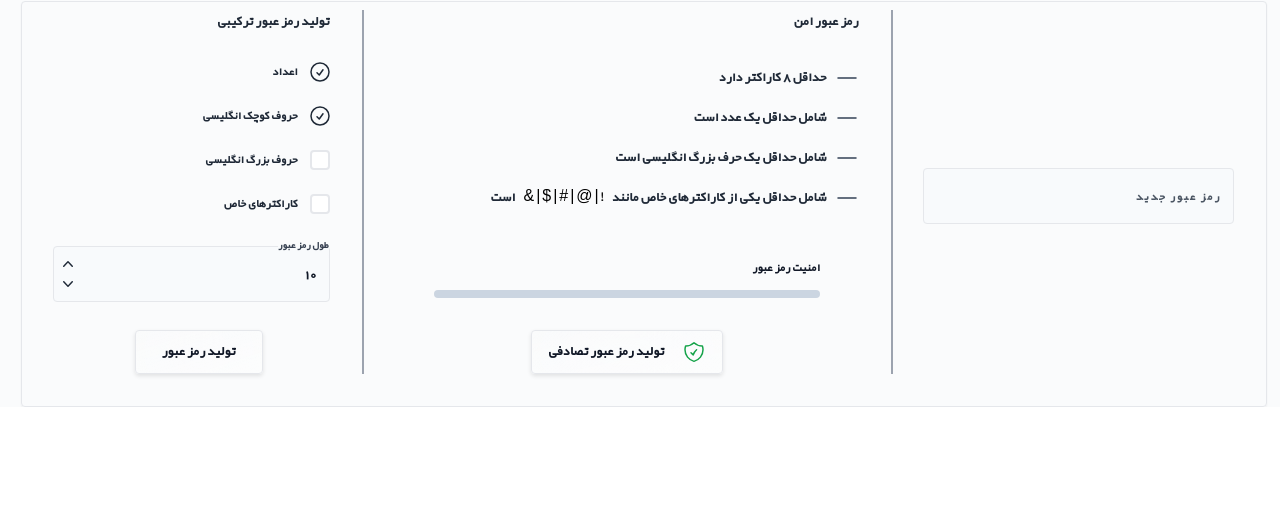
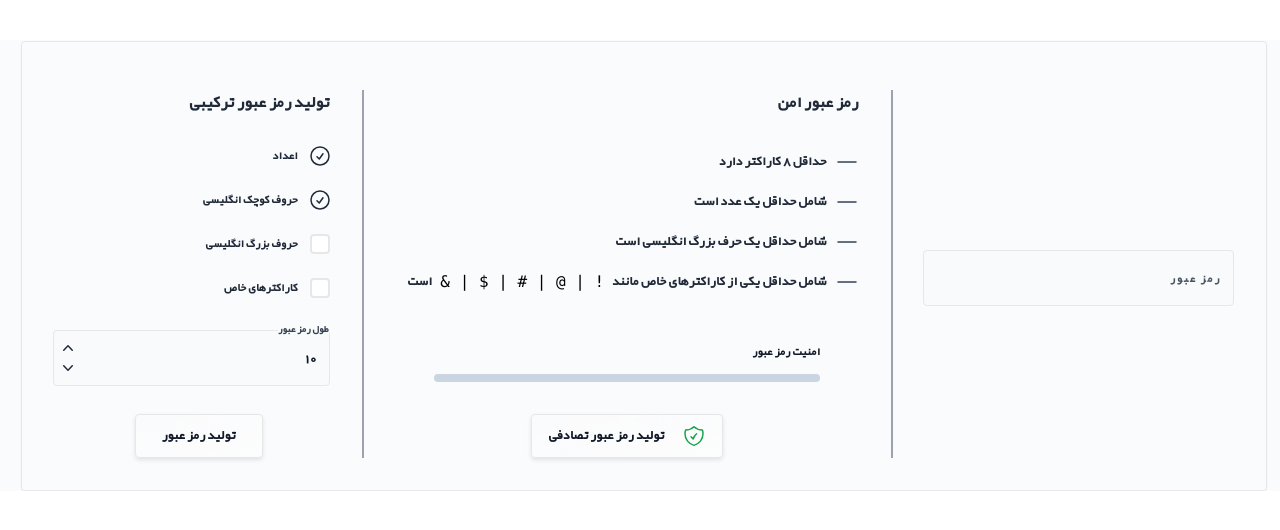
Before and after one commit to rezasmoradi/pgen, a Next.js app: page / in a window 1280 px wide. Shown: the top 530 px of the page. Built offline with nearby package versions, Linux system fonts and the light colour scheme.

Commit message:
added some preferences

```diff
--- a/pages/index.js
+++ b/pages/index.js
@@ -152,14 +152,14 @@ export default function Home() {
         <meta name="viewport" content="width=device-width, initial-scale=1" />
         <link rel="icon" href="/favicon.ico" />
       </Head>
-      <div className="w-full h-auto flex dark:bg-gray-800 transition-all bg-slate-300/10" style={{ direction: 'rtl' }}>
+      <div className="w-full h-auto flex mt-10 dark:bg-gray-800 transition-all bg-slate-300/10" style={{ direction: 'rtl' }}>
         <div className="w-full h-auto pl-2 dark:bg-gray-800 transition-all">
           <div style={{ width: '98%', height: 'auto' }} className="border mx-auto mt-px dark:border-gray-600 rounded shadow-sm dark:shadow-slate-600">
-            <div className="w-full h-auto flex flex-col mt-2 mb-8">
+            <div className="w-full h-auto flex flex-col mt-12 mb-8">
               <div className="w-full h-auto grid place-content-center items-center place-items-center grid-cols-1 md:grid-cols-2 lg:grid-cols-[30%_minmax(40%,_1fr)_30%]">
                 <section className="w-full sm:w-10/12 h-auto mx-auto flex flex-col justify-around lg:mr-8">
                   <TextField
-                    label={'رمز عبور جدید'}
+                    label={'رمز عبور '}
                     id="new_pass"
                     type={textType}
                     value={password}
@@ -184,7 +184,7 @@ export default function Home() {
                   </TextField>
                 </section>
                 <section className="w-full h-auto md:border-r-2 border-gray-400 pr-8 mt-8 md:mt-0">
-                  <span className="inline-block text-medium text-gray-800 dark:text-gray-300 mb-4">رمز عبور امن</span>
+                  <span className="inline-block text-xl text-gray-800 dark:text-gray-300 mb-4">رمز عبور امن</span>
                   <ul>
                     <li className="flex justify-start mt-4 mb-4">
                       <svg xmlns="http://www.w3.org/2000/svg" fill="none" viewBox="0 0 24 24" strokeWidth="1.5" stroke="currentColor" className="w-6 h-6" style={{ color: password.length !== 0 ? password.length < 8 ? 'rgb(239 68 68)' : 'rgb(132 204 22)' : 'rgb(51 65 85)' }}>
@@ -209,7 +209,7 @@ export default function Home() {
                         <path strokeLinecap="round" d="M3 12h18" />
                       </svg>
                       <span className="px-2 text-sm lg:text-base sm:whitespace-nowrap text-gray-800 dark:text-gray-300">شامل حداقل یکی از کاراکترهای خاص مانند</span>
-                      <span className="text-primary text-sm lg:text-base font-medium">
+                      <span className="text-primary text-sm lg:text-base font-medium font-mono">
                         ! | @ | # | $ | &
                       </span>
                       <span className="pr-2 text-sm lg:text-base text-gray-800 dark:text-gray-300">است</span>
@@ -233,7 +233,7 @@ export default function Home() {
                   </div>
                 </section>
                 <section className="w-full col-span-full lg:col-span-1 sm:w-10/12 h-full lg:border-r-2 border-gray-400 mx-8 pr-2 lg:pr-8 mt-8 md:mt-0">
-                  <span className="hidden md:inline-block text-medium text-gray-800 dark:text-gray-300 mb-6">تولید رمز عبور ترکیبی</span>
+                  <span className="hidden md:inline-block text-xl text-gray-800 dark:text-gray-300 mb-6">تولید رمز عبور ترکیبی</span>
                   <div className="w-auto h-auto hidden md:flex flex-col justify-around">
                     <Checkbox label={'اعداد'} defaultChecked onChange={e => { handleComposition(e.target.checked, 'number') }} />
                     <Checkbox label={'حروف کوچک انگلیسی'} defaultChecked onChange={e => { handleComposition(e.target.checked, 'lowercase') }} />
```
